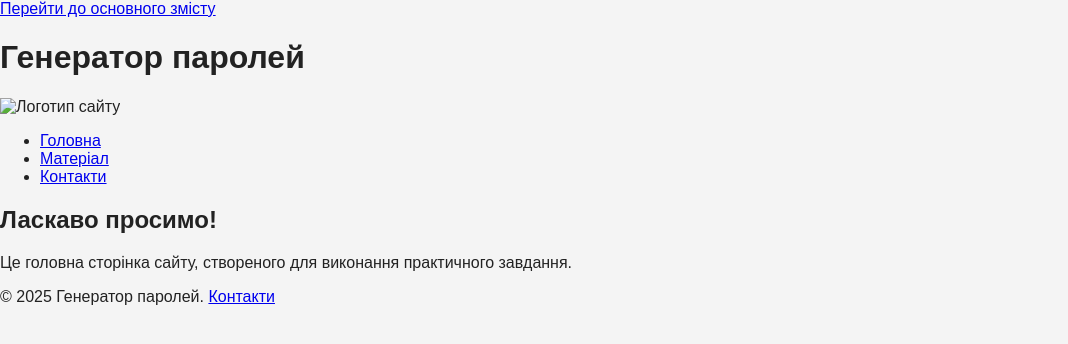
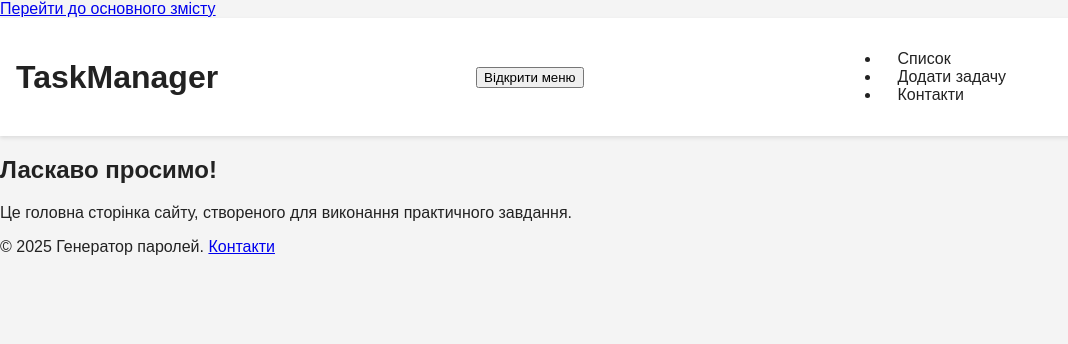
Before and after one commit to developuped/Random-password-generator, a plain HTML site: page index.html in a window 1280 px wide. Shown: the whole page, without its empty margins (0-1068 px from the left). Drawn offline with Linux system fonts and the light colour scheme.

Commit message:
Update index.html

```diff
--- a/index.html
+++ b/index.html
@@ -9,17 +9,22 @@
 <body>
   <a href="#main" class="skip-link">Перейти до основного змісту</a>
 
-  <header>
-    <h1>Генератор паролей</h1>
-    <img src="logo.png" alt="Логотип сайту" width="60">
-    <nav aria-label="Головна навігація">
-      <ul>
-        <li><a href="index.html" aria-current="page">Головна</a></li>
-        <li><a href="topic.html">Матеріал</a></li>
-        <li><a href="contacts.html">Контакти</a></li>
-      </ul>
-    </nav>
-  </header>
+  <header class="header">
+  <h1 class="logo">TaskManager</h1>
+
+  <button class="menu-toggle" aria-expanded="false">Відкрити меню</button>
+
+  <nav class="nav">
+    <ul>
+      <li><a href="index.html">Список</a></li>
+      <li><a href="form.html">Додати задачу</a></li>
+      <li><a href="contacts.html">Контакти</a></li>
+    </ul>
+  </nav>
+
+  <div class="overlay"></div>
+</header>
+
 
   <main id="main">
     <section>
```
